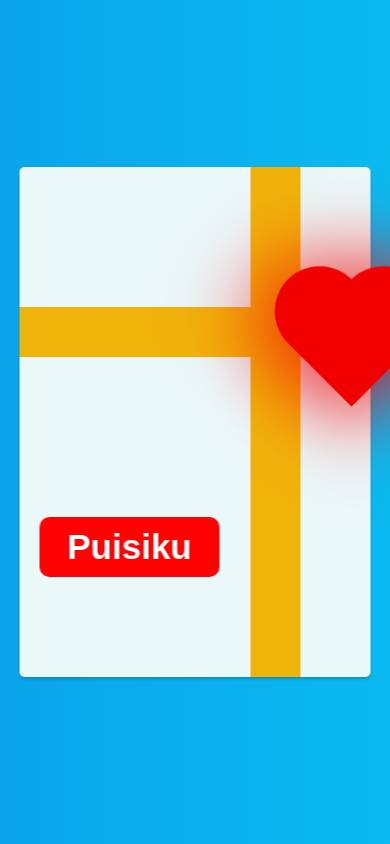
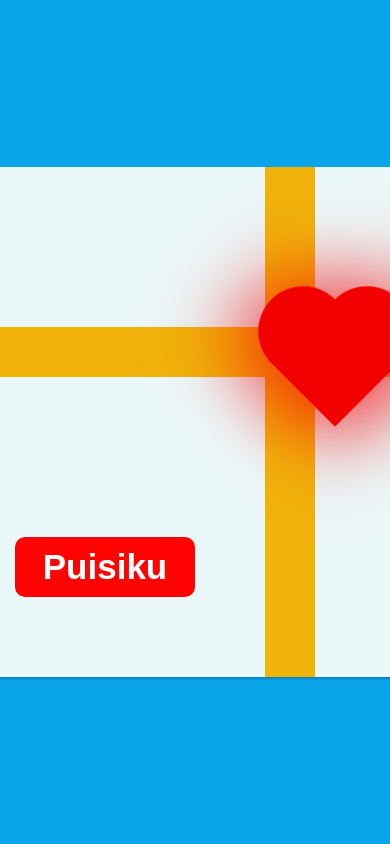
Before and after one commit to TheBims7/Puisiku, a plain HTML site: page index.html in a window 390 px wide. Shown: the top 844 px of the page. Drawn offline with Linux system fonts and the light colour scheme.

Commit message:
Update style.css

```diff
--- a/style.css
+++ b/style.css
@@ -145,18 +145,16 @@ p {
 
 @media(max-width: 500px){
     body {
-        background-color: #0aa4eb;
+        background: #0aa4eb;
     }
-    .container {
+    /* .container {
         width: 90%;
-    }
+    } */
     .heart {
-        left: 34vh;
+        left: 35vh;
+        position: relative;
     }
     .label {
         margin-left: 20px;
     }
-    p {
-        font-size: 12px;
-    }
 }
```
